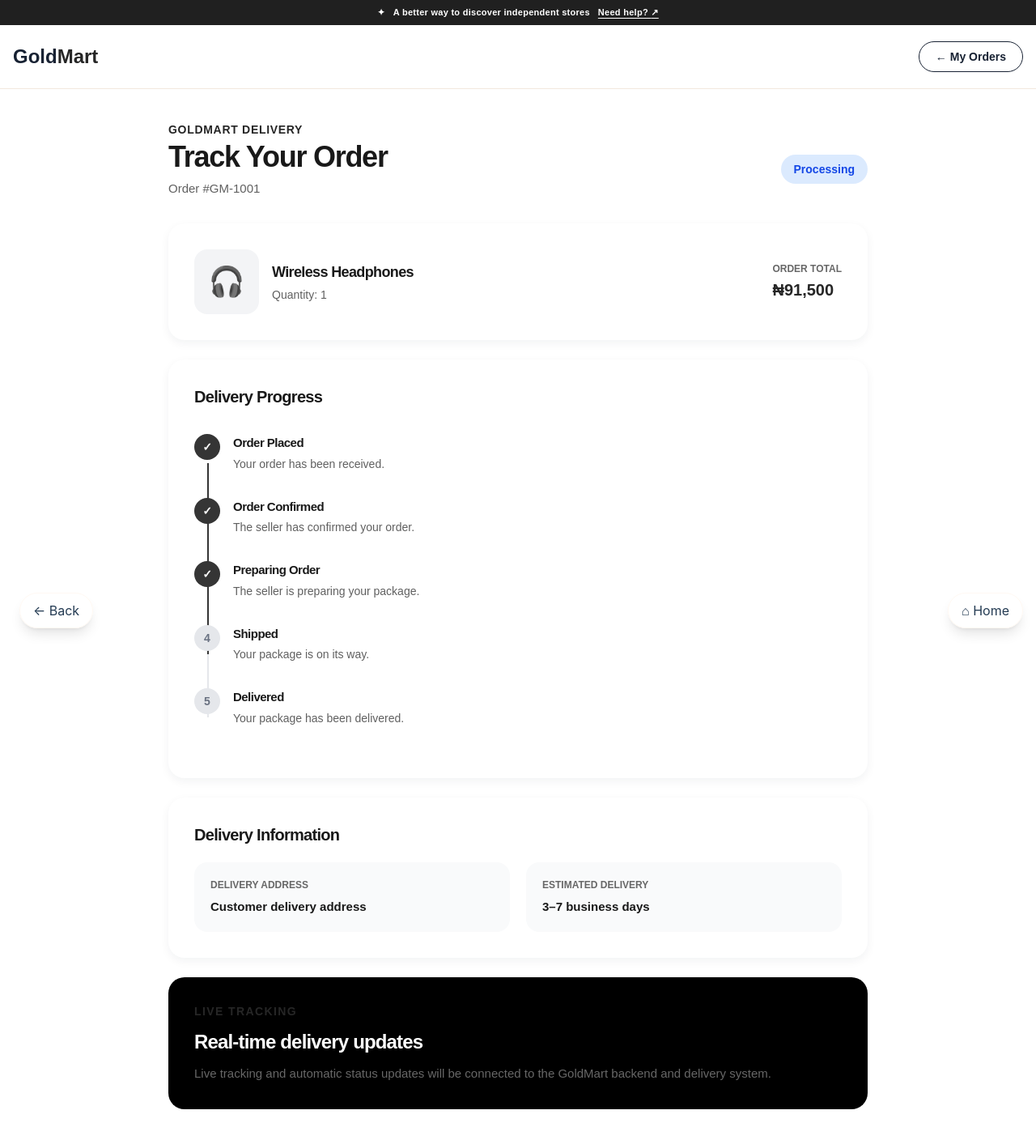
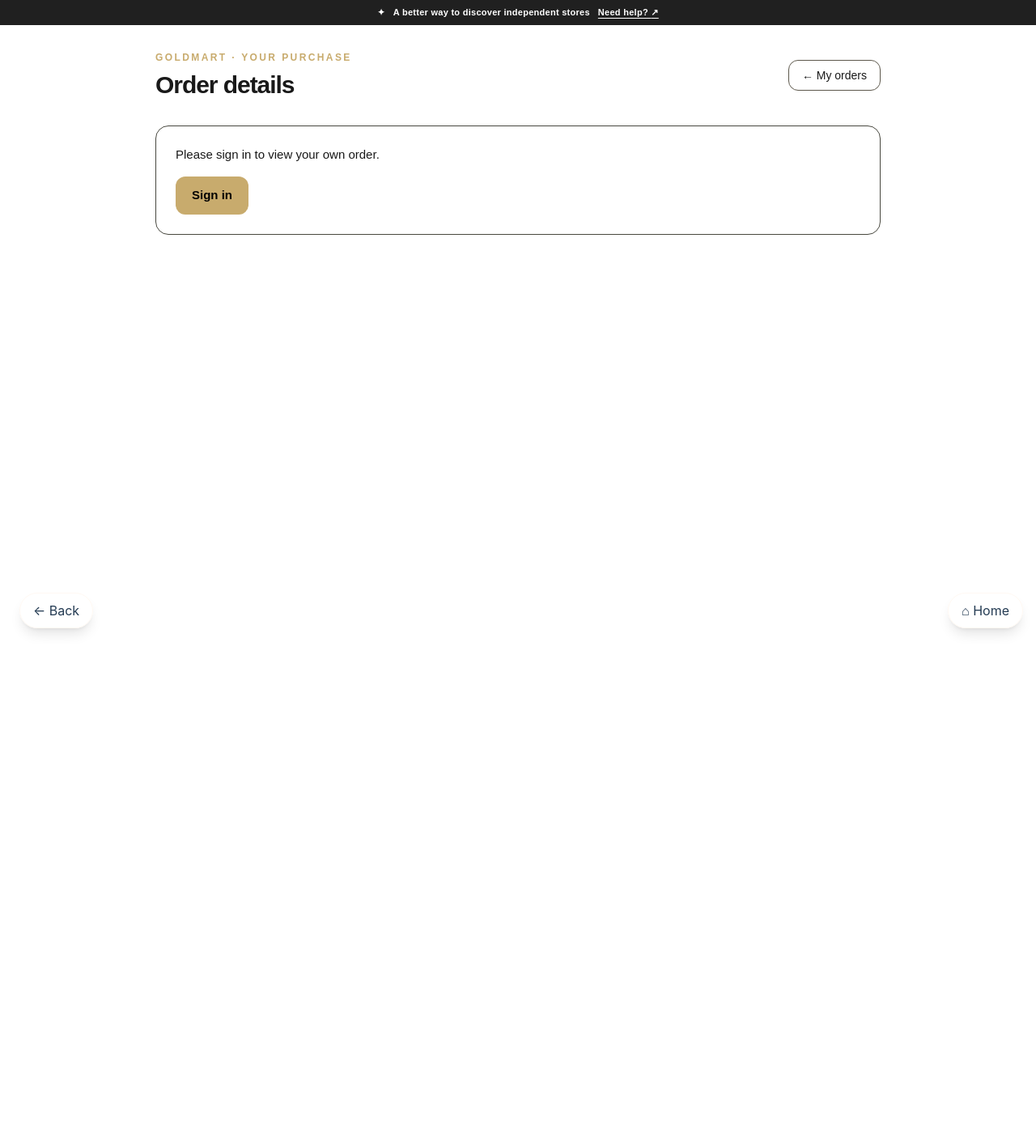
Before and after one commit to oscar1-max/Gold-mart-Ybsr, a Next.js app: page /orders/1 in a window 1280 px wide. Shown: the whole page at 81% size. After the commit the page ends 831 px from the top, so only its background shows below. Built offline with nearby package versions, Linux system fonts and the light colour scheme.

Commit message:
Replace sample order details with authenticated real order data

```diff
--- a/app/orders/[id]/page.tsx
+++ b/app/orders/[id]/page.tsx
@@ -1,240 +1,186 @@
+"use client";
+
 import Link from "next/link";
+import { useParams } from "next/navigation";
+import { useCallback, useEffect, useState } from "react";
 
-const order = {
-  id: "#GM-1001",
-  product: "Wireless Headphones",
-  quantity: 1,
-  total: "₦91,500",
-  status: "Processing",
-  deliveryAddress: "Customer delivery address",
+const API_URL = "https://goldmart-backend-yoxc.onrender.com";
+
+type Item = {
+  id: number;
+  product_id: number;
+  name?: string | null;
+  image_url?: string | null;
+  quantity: number;
+  price: string | number;
+  currency?: string | null;
+};
+type Order = {
+  id: number;
+  total_amount: string | number;
+  status: string;
+  created_at: string;
+};
+type OrderResponse = {
+  success?: boolean;
+  message?: string;
+  order?: Order;
+  items?: Item[];
 };
 
-const steps = [
-  {
-    title: "Order Placed",
-    description: "Your order has been received.",
-    completed: true,
-  },
-  {
-    title: "Order Confirmed",
-    description: "The seller has confirmed your order.",
-    completed: true,
-  },
-  {
-    title: "Preparing Order",
-    description: "The seller is preparing your package.",
-    completed: true,
-  },
-  {
-    title: "Shipped",
-    description: "Your package is on its way.",
-    completed: false,
-  },
-  {
-    title: "Delivered",
-    description: "Your package has been delivered.",
-    completed: false,
-  },
-];
+const steps = ["pending", "processing", "shipped", "delivered"] as const;
 
-export default function OrderTrackingPage() {
+function money(value: string | number, currency?: string | null) {
+  const amount = Number(value);
+  if (!Number.isFinite(amount)) return "Amount unavailable";
+  const normalized = String(currency || "").toUpperCase();
+  if (!["USD", "NGN"].includes(normalized)) {
+    return amount.toLocaleString("en-US", { minimumFractionDigits: 2, maximumFractionDigits: 2 }) + " (currency unavailable)";
+  }
+  return new Intl.NumberFormat("en-US", {
+    style: "currency",
+    currency: normalized,
+    minimumFractionDigits: 2,
+    maximumFractionDigits: 2,
+  }).format(amount);
+}
+
+export default function OrderDetailsPage() {
+  const params = useParams<{ id: string }>();
+  const orderId = String(params.id || "");
+  const [order, setOrder] = useState<Order | null>(null);
+  const [items, setItems] = useState<Item[]>([]);
+  const [loading, setLoading] = useState(true);
+  const [error, setError] = useState("");
+  const [needsLogin, setNeedsLogin] = useState(false);
+
+  const load = useCallback(async () => {
+    setLoading(true);
+    setError("");
+    setNeedsLogin(false);
+    if (!/^[1-9]\d*$/.test(orderId)) {
+      setError("This order link is invalid.");
+      setLoading(false);
+      return;
+    }
+    const token = localStorage.getItem("goldmart_token");
+    if (!token) {
+      setNeedsLogin(true);
+      setLoading(false);
+      return;
+    }
+    try {
+      const response = await fetch(`${API_URL}/api/orders/${encodeURIComponent(orderId)}`, {
+        headers: { Authorization: `Bearer ${token}`, Accept: "application/json" },
+        cache: "no-store",
+      });
+      const data = (await response.json().catch(() => ({}))) as OrderResponse;
+      if (response.status === 401) {
+        setNeedsLogin(true);
+        return;
+      }
+      if (!response.ok || !data.success || !data.order || !Array.isArray(data.items)) {
+        throw new Error(data.message || "We could not load this order.");
+      }
+      setOrder(data.order);
+      setItems(data.items);
+    } catch (err) {
+      setError(err instanceof Error ? err.message : "We could not load this order.");
+    } finally {
+      setLoading(false);
+    }
+  }, [orderId]);
+
+  useEffect(() => { void load(); }, [load]);
+
+  const status = String(order?.status || "").toLowerCase();
+  const currentStep = steps.indexOf(status as (typeof steps)[number]);
+  const currency = items[0]?.currency || null;
+  const date = order ? new Date(order.created_at) : null;
+
   return (
-    <main className="min-h-screen bg-gray-50 text-black">
-
-      {/* HEADER */}
-      <header className="border-b bg-white">
-        <div className="mx-auto flex max-w-7xl items-center justify-between px-4 py-5">
-
-          <Link href="/" className="text-2xl font-black">
-            Gold<span className="text-[#FF6B00]">Mart</span>
-          </Link>
-
-          <Link
-            href="/orders"
-            className="rounded-full border px-5 py-2 text-sm font-bold"
-          >
-            ← My Orders
-          </Link>
-
+    <main className="min-h-screen bg-[#111514] px-4 pb-28 pt-8 text-[#F5F3EC] md:pb-16">
+      <div className="mx-auto max-w-4xl">
+        <div className="mb-8 flex flex-wrap items-center justify-between gap-3">
+          <div>
+            <p className="text-xs font-bold uppercase tracking-[0.2em] text-[#C8AB6D]">GoldMart · Your purchase</p>
+            <h1 className="mt-2 text-3xl font-bold">Order details</h1>
           </div>
-      </header>
-
-      {/* CONTENT */}
-      <div className="mx-auto max-w-4xl px-4 py-10">
-
-        <p className="text-sm font-bold uppercase tracking-wider text-[#FF6B00]">
-          GoldMart Delivery
-        </p>
-
-        <div className="mt-1 flex flex-col justify-between gap-4 sm:flex-row sm:items-center">
-
-          <div>
-            <h1 className="text-3xl font-black sm:text-4xl">
-              Track Your Order
-            </h1>
-
-            <p className="mt-2 text-gray-500">
-              Order {order.id}
-            </p>
+          <Link href="/orders" className="rounded-xl border border-[#5D584C] px-4 py-2 text-sm hover:bg-white/10">← My orders</Link>
         </div>
 
-          <span className="w-fit rounded-full bg-blue-100 px-4 py-2 text-sm font-bold text-blue-700">
-            {order.status}
-          </span>
+        {loading && <p role="status" className="rounded-2xl border border-[#393B36] p-6">Loading your order…</p>}
+        {needsLogin && (
+          <div className="rounded-2xl border border-[#48483F] p-6">
+            <p>Please sign in to view your own order.</p>
+            <Link href="/login" className="mt-4 inline-block rounded-xl bg-[#C8AB6D] px-5 py-3 font-bold text-black">Sign in</Link>
+          </div>
+        )}
+        {error && !loading && !needsLogin && (
+          <div role="alert" className="rounded-2xl border border-[#A96363] p-6">
+            <p>{error}</p>
+            <button type="button" onClick={() => void load()} className="mt-4 rounded-xl border border-[#C8AB6D] px-4 py-2">Try again</button>
+          </div>
+        )}
 
+        {order && !loading && !needsLogin && !error && (
+          <div className="space-y-5">
+            <section className="rounded-2xl border border-[#393B36] bg-[#1C211E] p-6">
+              <div className="flex flex-wrap items-start justify-between gap-3">
+                <div>
+                  <h2 className="text-xl font-bold">Order #{order.id}</h2>
+                  <p className="mt-2 text-sm text-[#BABCB4]">Placed {date && !Number.isNaN(date.getTime()) ? date.toLocaleDateString("en-GB", { year: "numeric", month: "long", day: "numeric" }) : "date unavailable"}</p>
                 </div>
-
-        {/* ORDER SUMMARY */}
-        <section className="mt-8 rounded-3xl bg-white p-6 shadow-sm sm:p-8">
-
-          <div className="flex flex-col gap-5 sm:flex-row sm:items-center sm:justify-between">
-
-            <div className="flex items-center gap-4">
-
-              <div className="flex h-20 w-20 items-center justify-center rounded-2xl bg-gray-100 text-4xl">
-                🎧
+                <span className="rounded-full border border-[#C8AB6D] px-4 py-2 text-sm font-semibold capitalize text-[#E4D3A9]">{status.replace(/_/g, " ")}</span>
               </div>
-
-              <div>
-                <h2 className="text-lg font-black">
-                  {order.product}
-                </h2>
-
-                <p className="mt-1 text-sm text-gray-500">
-                  Quantity: {order.quantity}
-                </p>
-              </div>
-
-            </div>
-
-            <div>
-              <p className="text-xs font-bold uppercase text-gray-400">
-                Order Total
-              </p>
-
-              <p className="mt-1 text-xl font-black text-[#FF6B00]">
-                {order.total}
-              </p>
-            </div>
-
-          </div>
-
+              <h3 className="mt-7 font-semibold">Recorded order progress</h3>
+              {currentStep >= 0 ? (
+                <ol className="mt-4 grid grid-cols-2 gap-3 sm:grid-cols-4">
+                  {steps.map((step, index) => (
+                    <li key={step} className={`rounded-xl border p-3 text-sm capitalize ${index <= currentStep ? "border-[#C8AB6D] text-[#F5F3EC]" : "border-[#424540] text-[#888F87]"}`}>
+                      <span aria-hidden="true">{index <= currentStep ? "✓ " : "○ "}</span>{step}
+                    </li>
+                  ))}
+                </ol>
+              ) : <p className="mt-3 text-sm text-[#BABCB4]">Current recorded status: {status || "unavailable"}. See My Orders or contact support for help.</p>}
+              <p className="mt-4 text-xs text-[#B9BBB4]">These are GoldMart's recorded statuses, not live courier GPS tracking or a delivery-time guarantee.</p>
             </section>
 
-        {/* TRACKING */}
-        <section className="mt-6 rounded-3xl bg-white p-6 shadow-sm sm:p-8">
-
-          <h2 className="text-xl font-black">
-            Delivery Progress
-          </h2>
-
-          <div className="mt-8">
-
-            {steps.map((step, index) => (
-              <div
-                key={step.title}
-                className="relative flex gap-4"
-              >
-
-                {/* LINE */}
-                {index < steps.length - 1 && (
-                  <div
-                    className={`absolute left-4 top-9 h-full w-0.5 ${
-                      step.completed
-                        ? "bg-orange-500"
-                        : "bg-gray-200"
-                    }`}
-                  />
-                )}
-
-                {/* ICON */}
-                <div
-                  className={`relative z-10 flex h-8 w-8 shrink-0 items-center justify-center rounded-full text-sm font-bold ${
-                    step.completed
-                      ? "bg-orange-500 text-white"
-                      : "bg-gray-200 text-gray-500"
-                  }`}
-                >
-                  {step.completed ? "✓" : index + 1}
+            <section className="rounded-2xl border border-[#393B36] bg-[#1C211E] p-6">
+              <h2 className="text-lg font-bold">Items in this order</h2>
+              <div className="mt-5 divide-y divide-[#383C36]">
+                {items.map(item => (
+                  <div key={item.id} className="flex items-center gap-4 py-4">
+                    {item.image_url ? (
+                      <img src={item.image_url} alt={item.name || "Ordered product"} className="h-16 w-16 rounded-lg object-cover" />
+                    ) : <div className="flex h-16 w-16 items-center justify-center rounded-lg bg-[#303630]" aria-hidden="true">📦</div>}
+                    <div className="min-w-0 flex-1">
+                      <p className="font-semibold">{item.name || "Product details unavailable"}</p>
+                      <p className="mt-1 text-sm text-[#BABCB4]">Quantity: {item.quantity}</p>
                     </div>
-
-                {/* TEXT */}
-                <div className="pb-8">
-
-                  <h3
-                    className={`font-black ${
-                      step.completed
-                        ? "text-black"
-                        : "text-gray-400"
-                    }`}
-                  >
-                    {step.title}
-                  </h3>
-
-                  <p className="mt-1 text-sm text-gray-500">
-                    {step.description}
-                  </p>
-
-                </div>
-
+                    <p className="text-right font-semibold text-[#E4D3A9]">{money(Number(item.price) * Number(item.quantity), item.currency)}</p>
                   </div>
                 ))}
-
+                {items.length === 0 && <p className="py-4 text-[#BABCB4]">No product details are available for this order. Contact support.</p>}
               </div>
-
+              <div className="mt-5 flex flex-wrap justify-between gap-3 border-t border-[#424540] pt-5">
+                <span className="font-semibold">Recorded order total</span>
+                <span className="text-xl font-bold text-[#E4D3A9]">{money(order.total_amount, currency)}</span>
+              </div>
             </section>
 
-        {/* DELIVERY INFORMATION */}
-        <section className="mt-6 rounded-3xl bg-white p-6 shadow-sm sm:p-8">
-
-          <h2 className="text-xl font-black">
-            Delivery Information
-          </h2>
-
-          <div className="mt-5 grid gap-5 sm:grid-cols-2">
-
-            <div className="rounded-2xl bg-gray-50 p-5">
-              <p className="text-xs font-bold uppercase text-gray-400">
-                Delivery Address
-              </p>
-
-              <p className="mt-2 font-bold">
-                {order.deliveryAddress}
-              </p>
+            <section className="rounded-2xl border border-[#393B36] bg-[#1C211E] p-6">
+              <h2 className="text-lg font-bold">Delivery and buyer protection</h2>
+              <p className="mt-2 text-sm leading-6 text-[#BABCB4]">Live courier tracking, delivery estimates and the saved shipping address are not supplied by this order-details API. We will not display invented information.</p>
+              <p className="mt-3 text-sm leading-6 text-[#BABCB4]">Confirm receipt only after your package arrives and you have checked it. Refund or cancellation requests are reviewed through Buyer Protection.</p>
+              <div className="mt-5 flex flex-wrap gap-3">
+                <Link href="/orders" className="rounded-xl bg-[#C8AB6D] px-5 py-3 text-sm font-bold text-black">Confirm delivery / view protection</Link>
+                <Link href="/track-order" className="rounded-xl border border-[#5D584C] px-5 py-3 text-sm">Track recorded status</Link>
+                <Link href="/support" className="rounded-xl border border-[#5D584C] px-5 py-3 text-sm">Contact support</Link>
               </div>
-
-            <div className="rounded-2xl bg-gray-50 p-5">
-              <p className="text-xs font-bold uppercase text-gray-400">
-                Estimated Delivery
-              </p>
-
-              <p className="mt-2 font-bold">
-                3–7 business days
-              </p>
+            </section>
           </div>
-
-          </div>
-
-        </section>
-
-        {/* NOTICE */}
-        <section className="mt-6 rounded-3xl bg-black p-8 text-white">
-
-          <p className="text-sm font-bold uppercase tracking-widest text-[#FF6B00]">
-            Live Tracking
-          </p>
-
-          <h2 className="mt-3 text-2xl font-black">
-            Real-time delivery updates
-          </h2>
-
-          <p className="mt-3 text-gray-400">
-            Live tracking and automatic status updates will be
-            connected to the GoldMart backend and delivery system.
-          </p>
-
-        </section>
-
+        )}
       </div>
     </main>
   );
```
Lines whose indentation alone changed are shown as unchanged.
